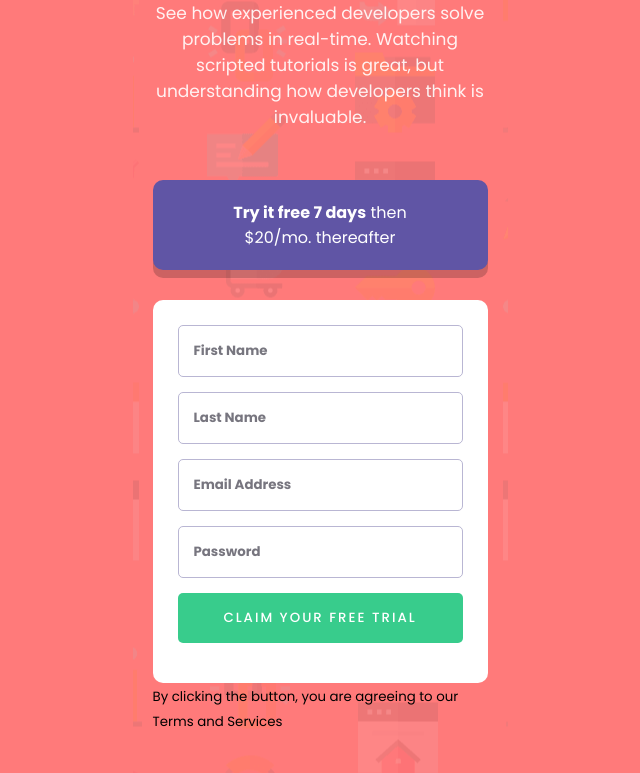
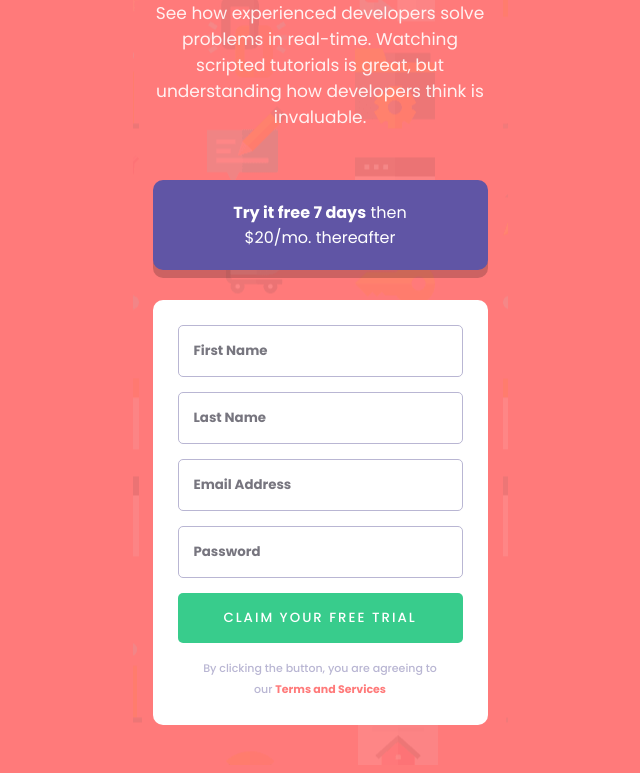
Before and after one commit to danilobandeira29/signup-form, a plain HTML site: page index.html in a window 1280 px wide. Shown: the part 150-923 px from the top of the page, without its empty margins (320-960 px from the left). Drawn offline with Linux system fonts and the light colour scheme.

Commit message:
style: update some elements

```diff
--- a/index.html
+++ b/index.html
@@ -38,11 +38,12 @@
         <input type="text" placeholder="Email Address" />
         <input type="password" placeholder="Password" />
         <button type="submit">Claim your free trial</button>
+
+        <small class="text-small">
+          By clicking the button, you are agreeing to<br> our <a href="#">Terms and Services</a>
+        </small class="text-small">
       </form>
 
-      <small class="text-small">
-        By clicking the button, you are agreeing to our Terms and Services
-      </small class="text-small">
     </main>
   </div>
 </body>
```
